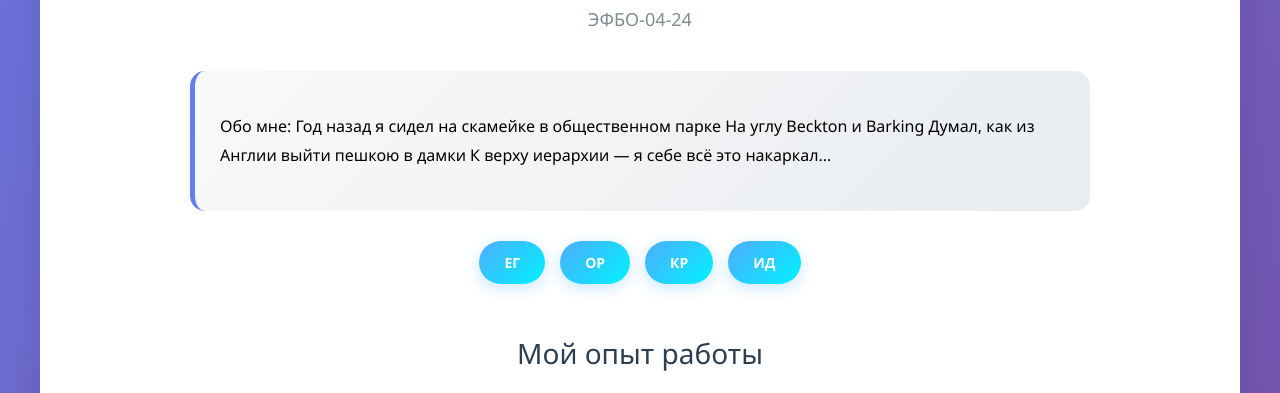
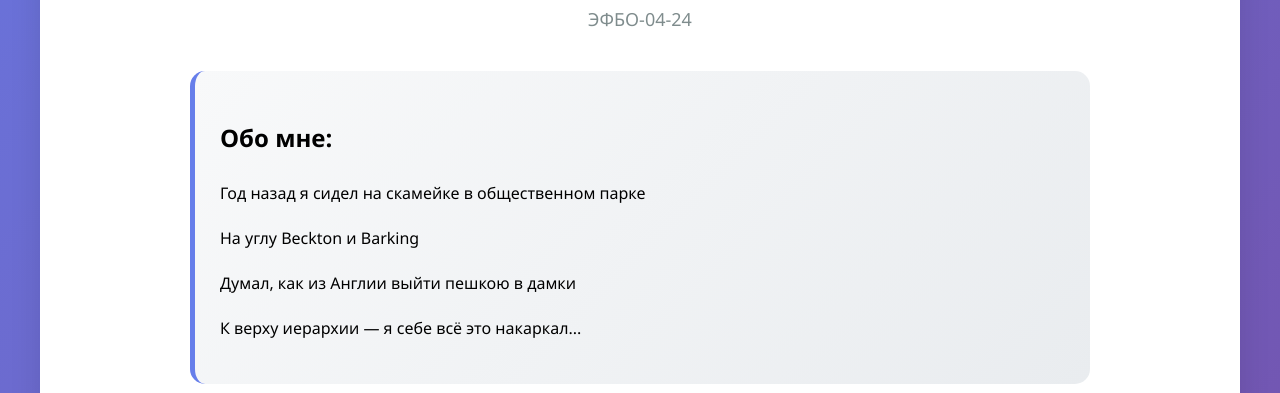
Before and after one commit to soalko/FBD_KR1_Soldatov, a plain HTML site: page index.html in a window 1280 px wide. Shown: the part 813-1206 px from the top of the page. Drawn offline with Linux system fonts and the light colour scheme.

Commit message:
index edited

```diff
--- a/index.html
+++ b/index.html
@@ -27,12 +27,11 @@
         </div>
 
         <div class="about-me">
-            <p>
-                Обо мне: Год назад я сидел на скамейке в общественном парке
-                На углу Beckton и Barking
-                Думал, как из Англии выйти пешкою в дамки
-                К верху иерархии — я себе всё это накаркал...
-            </p>
+            <h2> Обо мне: </h2>
+            <p> Год назад я сидел на скамейке в общественном парке</p>
+            <p> На углу Beckton и Barking</p>
+            <p> Думал, как из Англии выйти пешкою в дамки</p>
+            <p> К верху иерархии — я себе всё это накаркал...</p>
         </div>
 
         <div class="skills-container">
```
